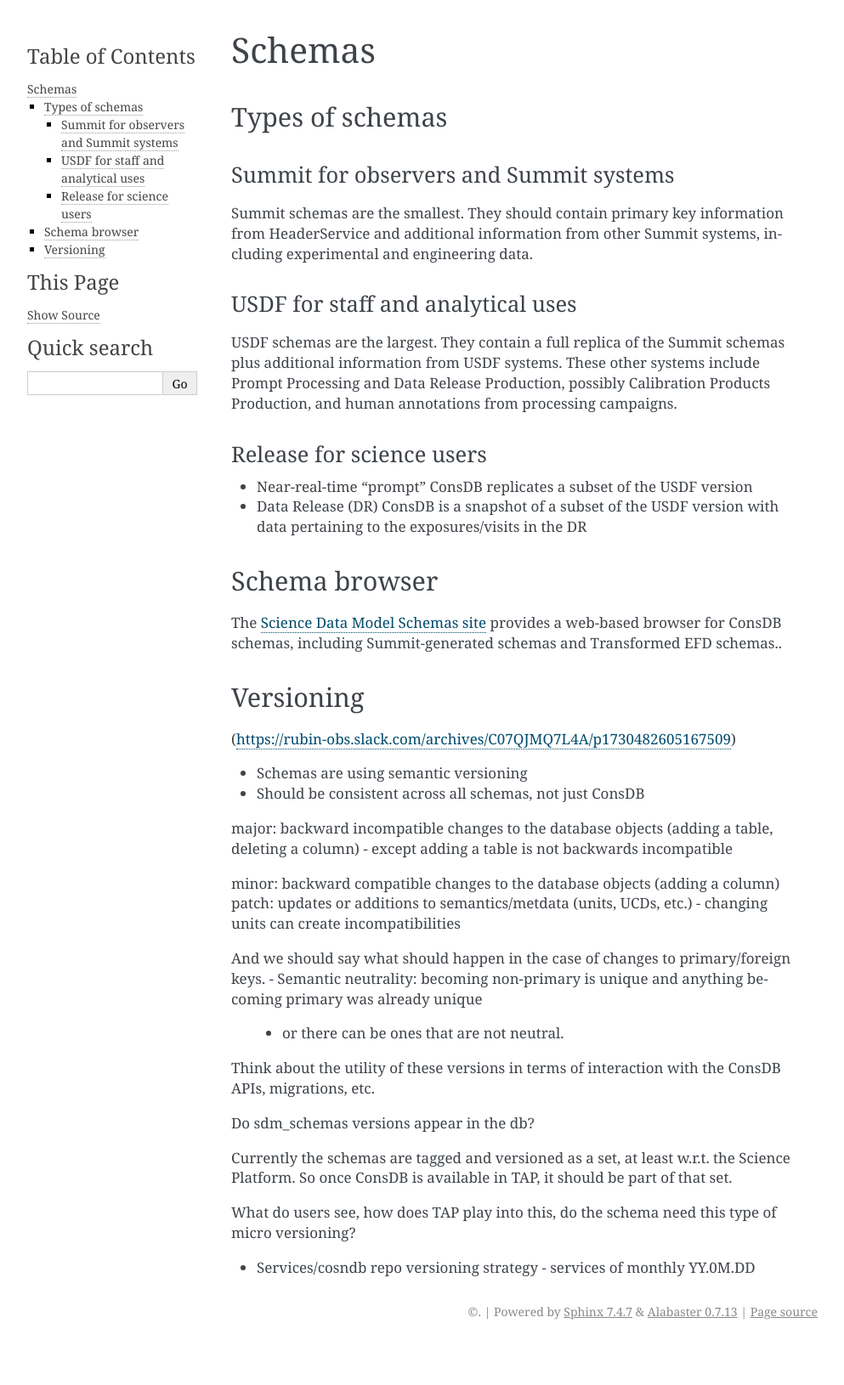
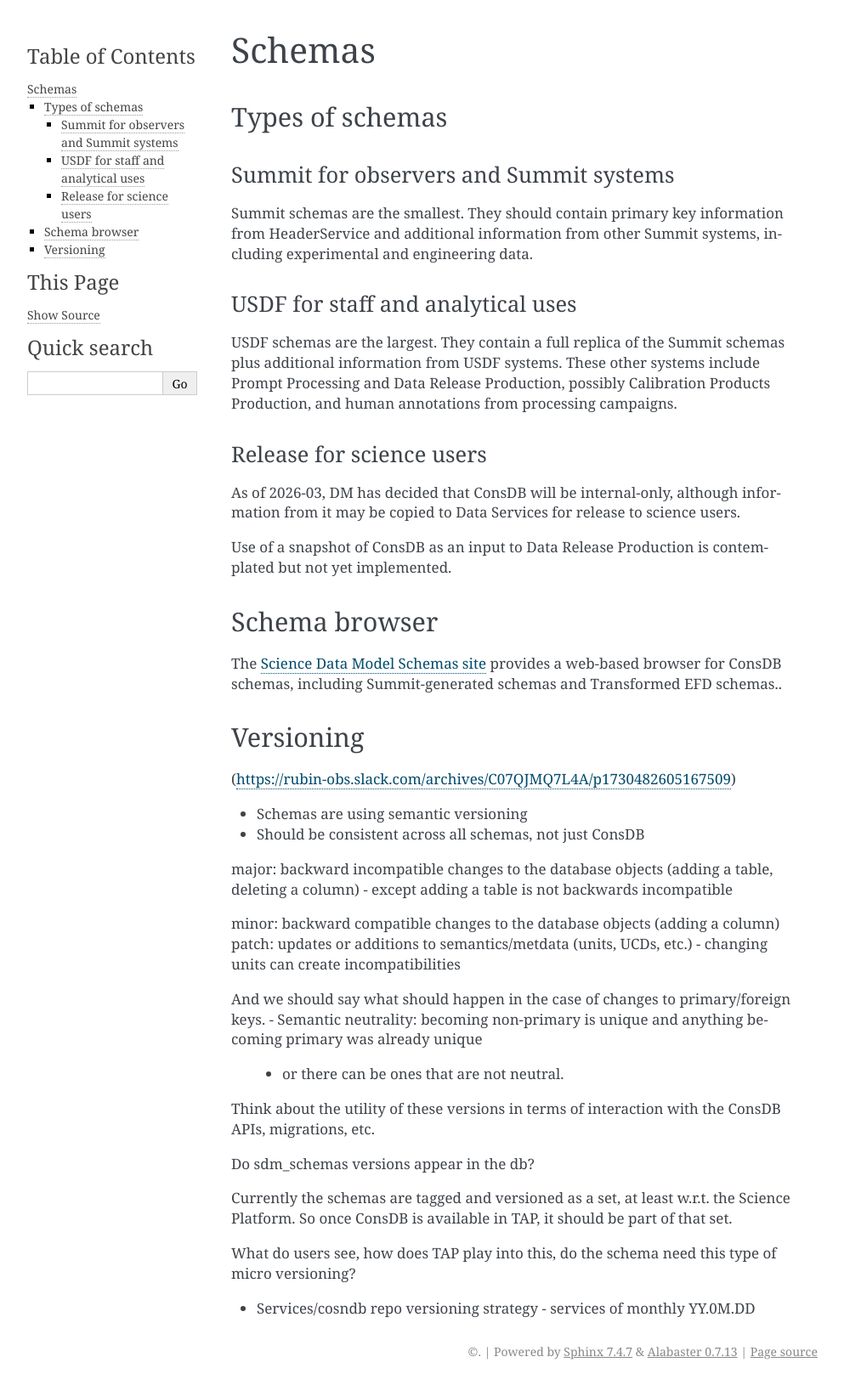
Before and after one commit to lsst-dm/consdb, a Sphinx documentation site: the page built from doc/user-guide/schemas.rst, in a window 1280 px wide. Shown: the whole page at 85% size, without its empty margins (148-1141 px from the left). Built offline with Sphinx 7.4.7, drawn with Linux system fonts in a browser that asks for light colours; before the commit the page ends 1583 px from its top, so only the background shows below that.

Commit message:
Update science user information.

```diff
--- a/doc/user-guide/schemas.rst
+++ b/doc/user-guide/schemas.rst
@@ -15,8 +15,9 @@ These other systems include Prompt Processing and Data Release Production, possi
 
 Release for science users
 -------------------------
-* Near-real-time "prompt" ConsDB replicates a subset of the USDF version
-* Data Release (DR) ConsDB is a snapshot of a subset of the USDF version with data pertaining to the exposures/visits in the DR
+As of 2026-03, DM has decided that ConsDB will be internal-only, although information from it may be copied to Data Services for release to science users.
+
+Use of a snapshot of ConsDB as an input to Data Release Production is contemplated but not yet implemented.
 
 Schema browser
 ==============
```
